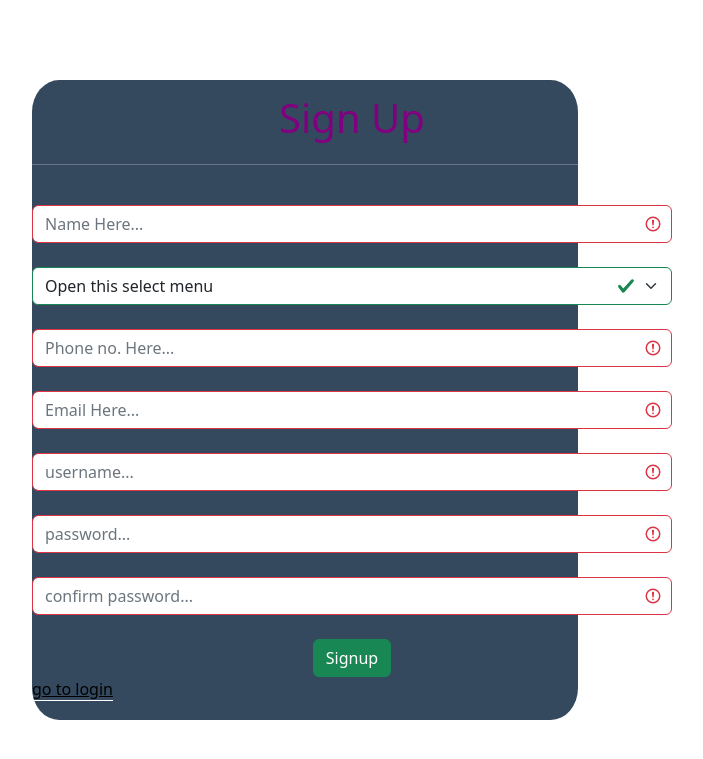
After one commit to BiplabGanguly/OnShop, a Django app: page /register/ in a window 1280 px wide. The commit adds this page. Shown: the top 759 px of the page, without its empty margins (335-1038 px from the left). Run offline with Django 4.2, Linux system fonts and the light colour scheme.

Commit message:
add login and sign-up form

```diff
--- a/shopping/urls.py
+++ b/shopping/urls.py
@@ -19,5 +19,6 @@ from shopping import views
 
 urlpatterns = [
     path('admin/', admin.site.urls),
-    path('',views.userinterface,name="userinterface"),
+    path('',views.userlogin,name="userlogin"),
+    path('register/',views.user_register,name="register"),
 ]
--- a/shopping/views.py
+++ b/shopping/views.py
@@ -1,4 +1,7 @@
 from django.shortcuts import render
 
-def userinterface(req):
-    return render(req,"userindex.html")
+def userlogin(req):
+    return render(req,"userlogin.html")
+
+def user_register(req):
+    return render(req,"user_register.html")
--- a/static/style.css
+++ b/static/style.css
@@ -1,7 +1,73 @@
-/* body{
-    background-color: black;
-} */
+*{
+    margin: 0px;
+    padding: 0px;
+}
 
-h2{
-    color: green;
+/* login...... */
+.login-container{
+    margin-top: 20vh;
+    height: 60vh;
 }
+
+.login-panel{
+    background-color:#34495E;
+    height: 60vh;
+    border-radius: 10%;
+}
+
+.loginform{
+    padding-top: 1vh;
+    width: 70vh;
+}
+
+.fromlabel{
+    color: white;
+    font-size: 5vh;
+}
+.hr{
+    color: white;
+}
+
+.forgotpassword{
+    color: #D7DBDD;
+    text-align: right;
+    margin-right: 4vh;
+}
+
+.register_hyper{
+    color: #D7DBDD;
+    margin-left: 4vh;
+}
+
+.register_link{
+    color:white;
+}
+
+
+/* register....... */
+
+.register_con{
+    margin-top: 10vh;
+    height: 60vh;
+}
+
+.register_panel{
+    background-color:#34495E;
+    height: 80vh;
+    border-radius: 5%;
+}
+
+.registerform{
+    padding-top: 1vh;
+    width: 80vh;
+}
+
+.login_link{
+    color: black;
+    border-bottom: 1px solid white;
+}
+
+.fromlabelregister{
+    color: purple;
+    font-size: 5vh;
+}
--- /dev/null
+++ b/templates/template.html
@@ -0,0 +1,17 @@
+<!doctype html>
+<html lang="en">
+  <head>
+    <meta charset="utf-8">
+    <meta name="viewport" content="width=device-width, initial-scale=1">
+    <title>OnShop</title>
+    <link href="/static/style.css" rel="stylesheet"/>
+    <link href="https://cdn.jsdelivr.net/npm/bootstrap@5.2.3/dist/css/bootstrap.min.css" rel="stylesheet" integrity="sha384-rbsA2VBKQhggwzxH7pPCaAqO46MgnOM80zW1RWuH61DGLwZJEdK2Kadq2F9CUG65" crossorigin="anonymous">
+  </head>
+  <body>
+    {% block content%}
+    {%endblock%}
+    <script src="https://cdn.jsdelivr.net/npm/bootstrap@5.2.3/dist/js/bootstrap.bundle.min.js" integrity="sha384-kenU1KFdBIe4zVF0s0G1M5b4hcpxyD9F7jL+jjXkk+Q2h455rYXK/7HAuoJl+0I4" crossorigin="anonymous"></script>
+    <script src="https://cdn.jsdelivr.net/npm/@popperjs/core@2.11.6/dist/umd/popper.min.js" integrity="sha384-oBqDVmMz9ATKxIep9tiCxS/Z9fNfEXiDAYTujMAeBAsjFuCZSmKbSSUnQlmh/jp3" crossorigin="anonymous"></script>
+<script src="https://cdn.jsdelivr.net/npm/bootstrap@5.2.3/dist/js/bootstrap.min.js" integrity="sha384-cuYeSxntonz0PPNlHhBs68uyIAVpIIOZZ5JqeqvYYIcEL727kskC66kF92t6Xl2V" crossorigin="anonymous"></script>
+  </body>
+</html>
--- /dev/null
+++ b/templates/user_register.html
@@ -0,0 +1,80 @@
+{%extends 'template.html'%} {%block content%}
+<div class="container register_con">
+  <div class="row">
+    <div class="offset-md-3 col-md-6 register">
+      <div class="register_panel">
+        <center>
+          <div class="registerform">
+            <span class="form-label fromlabelregister">Sign Up</span>
+            <hr class="hr" />
+            <br />
+            <from action="" method="post" class="was-validated">
+              <input
+                type="text"
+                class="form-control"
+                placeholder="Name Here..."
+                name="uname"
+                required
+              />
+              <br />
+              <select
+                class="form-select"
+                aria-label="Default select example"
+                required
+              >
+                <option selected>Open this select menu</option>
+                <option value="Male">Male</option>
+                <option value="Female">Female</option>
+                <option value="Other">Other</option>
+              </select>
+              <br />
+              <input
+                type="text"
+                class="form-control"
+                placeholder="Phone no. Here..."
+                name="uphone"
+                required
+              />
+              <br />
+              <input
+                type="email"
+                class="form-control"
+                placeholder="Email Here..."
+                name="useremail"
+                required
+              />
+              <br />
+              <input
+                type="text"
+                class="form-control"
+                placeholder="username..."
+                name="username"
+                required
+              />
+              <br />
+              <input
+                type="password"
+                class="form-control"
+                placeholder="password..."
+                name="username"
+                required
+              />
+              <br />
+              <input
+                type="password"
+                class="form-control"
+                placeholder="confirm password..."
+                name="userpass"
+                required
+              />
+              <br />
+              <button type="submit" class="btn btn-success">Signup</button>
+            </from>
+          </div>
+        </center>
+        <a href="{% url 'userlogin'%}" class="login_link"> go to login </a>
+      </div>
+    </div>
+  </div>
+</div>
+{%endblock%}
```
Also changed, not shown: templates/userindex.html (deleted, +0 -14 lines), templates/userlogin.html (added, +48 -0 lines).
